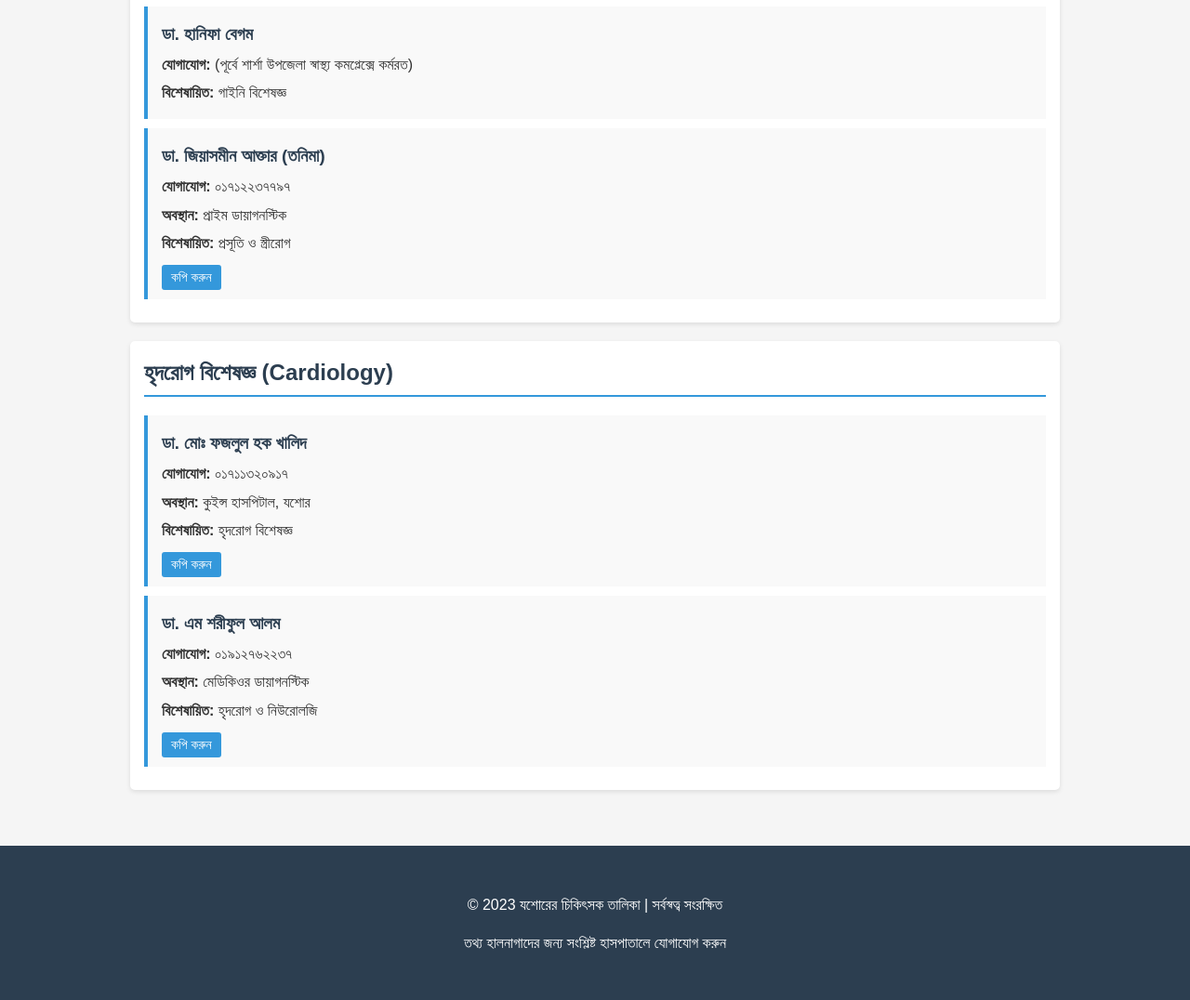
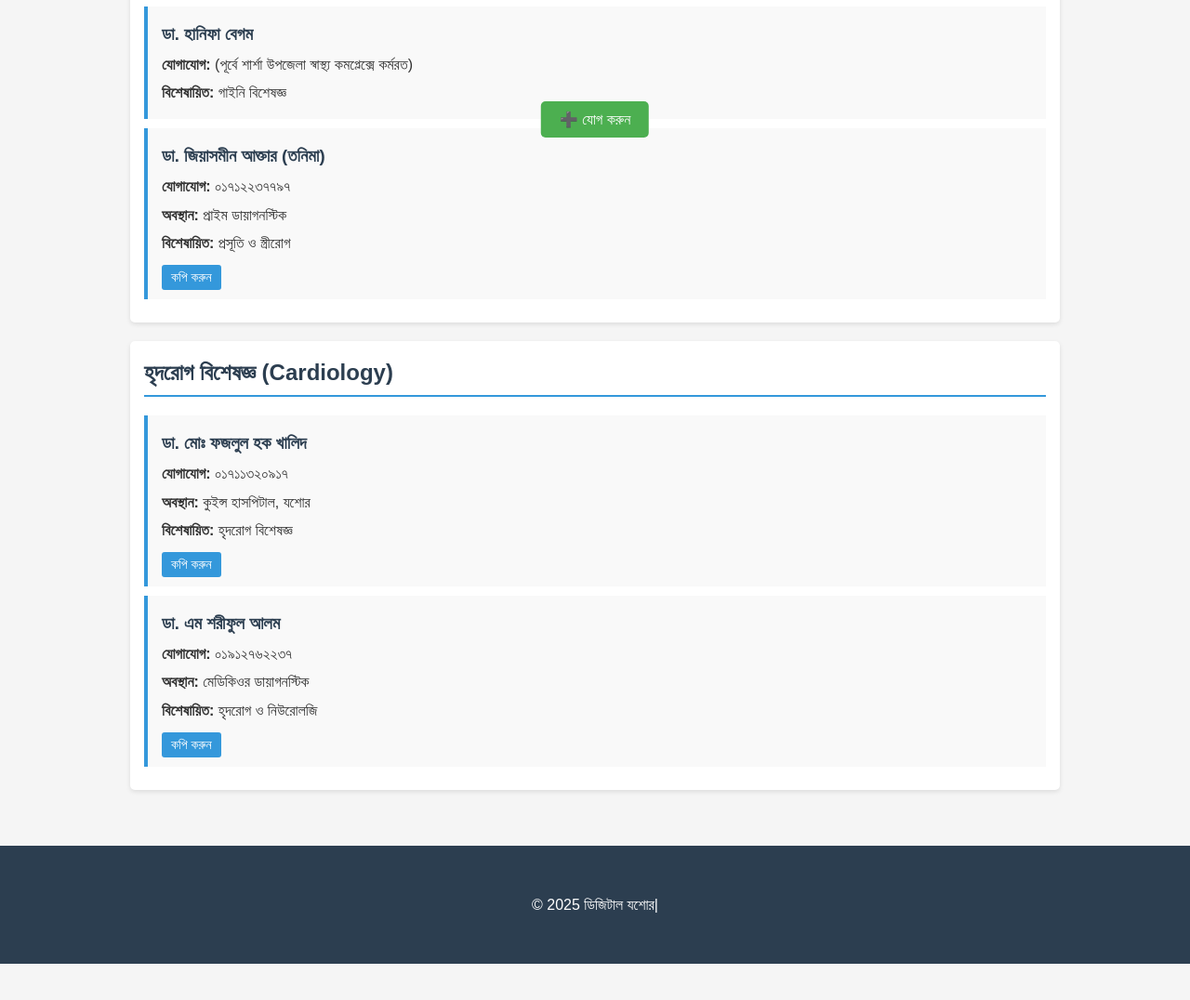
Before and after one commit to farazul-svg/doctor, a plain HTML site: page index.html in a window 1280 px wide. Shown: the part 632-1708 px from the top of the page at 93% size. After the commit the page ends 1669 px from the top, so only its background shows below. Drawn offline with Linux system fonts and the light colour scheme.

Commit message:
Update index.html

```diff
--- a/index.html
+++ b/index.html
@@ -89,6 +89,26 @@
                 padding: 10px;
             }
         }
+        /* যোগ করুন বাটন */
+.add-button {
+            position: fixed;
+            bottom: 20px;
+            left: 50%;
+            transform: translateX(-50%);
+            z-index: 100;
+        }
+        .add-button button {
+            padding: 10px 20px;
+            font-size: 16px;
+            border: none;
+            border-radius: 5px;
+            background-color: #4CAF50;
+            color: white;
+            cursor: pointer;
+        }
+        .add-button button:hover {
+            background-color: #45a049;
+        }
     </style>
 </head>
 <body>
@@ -166,8 +186,7 @@
 
     <footer>
         <div class="container">
-            <p>© 2023 যশোরের চিকিৎসক তালিকা | সর্বস্বত্ব সংরক্ষিত</p>
-            <p>তথ্য হালনাগাদের জন্য সংশ্লিষ্ট হাসপাতালে যোগাযোগ করুন</p>
+            <p>© 2025 ডিজিটাল যশোর|</p>
         </div>
     </footer>
 
@@ -192,5 +211,8 @@
             });
         }
     </script>
+    <div class="add-button">
+            <a href="https://forms.gle/JShfpPKA8zMo7Vtf6"><button>➕ যোগ করুন</button></a>
+        </div>
 </body>
 </html>
```
